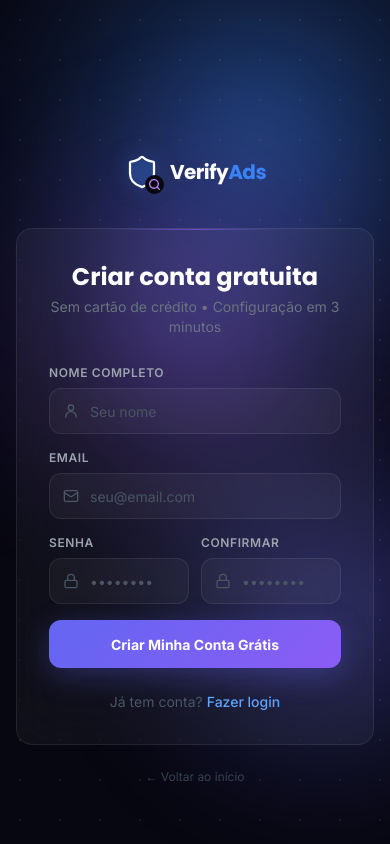
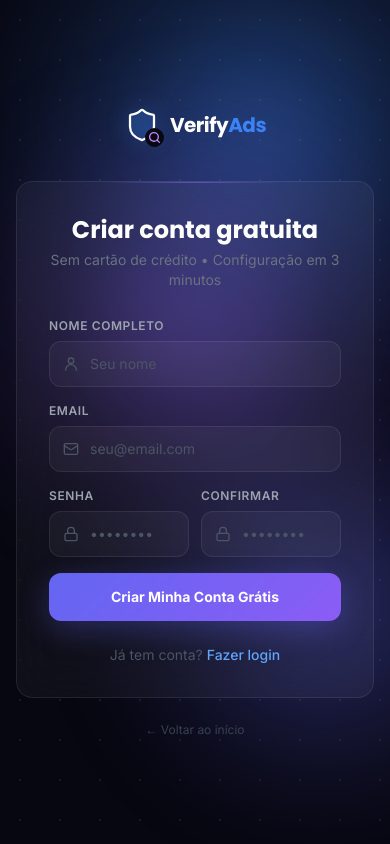
Before and after one commit to matspectrum-ai/Verify-ADS, a Next.js app: page /cadastro in a window 390 px wide. Built offline with nearby package versions, Linux system fonts and the light colour scheme.

Commit message:
style: apply signup-specific mobile centering

```diff
--- a/app/cadastro/page.tsx
+++ b/app/cadastro/page.tsx
@@ -31,7 +31,7 @@ export default function SignupPage() {
   }
 
   return (
-    <main className="auth-page">
+    <main className={`auth-page ${styles.signupPage}`}>
       <AmbientBackground compact />
       <div className="auth-wrap">
         <div className="auth-brand"><Brand size="md" centered /></div>
```
